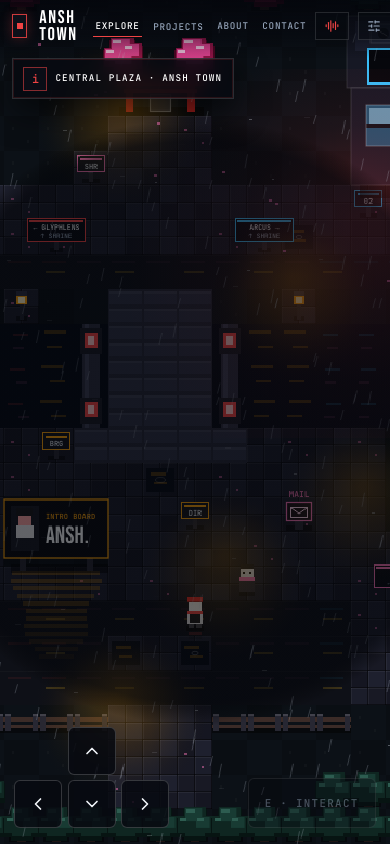
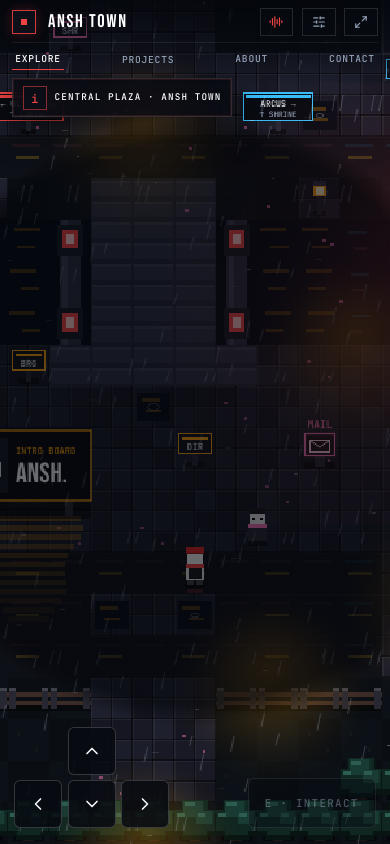
Before and after one commit to ansh1ndia/ansh1ndia.github.io, a plain HTML site: page index.html in a window 390 px wide. Drawn offline with nearby package versions, Linux system fonts and the light colour scheme; animation ran at ten frames a second.

Commit message:
fix(mobile): remove Android blue tap highlight, fix nav wrap, zoom to 300px

```diff
--- a/js/main.js
+++ b/js/main.js
@@ -52,10 +52,10 @@
       const aspect = ww / wh;
       let vw, vh;
       if (aspect < 1) {
-        vw = 360;
+        vw = 300;
         vh = Math.min(W.HEIGHT, Math.round(vw / aspect));
       } else {
-        vh = 340;
+        vh = 280;
         vw = Math.min(W.WIDTH, Math.round(vh * aspect));
       }
       canvas.width = vw;
--- a/style.css
+++ b/style.css
@@ -25,10 +25,11 @@ html, body {
   background: var(--bg);
   color: var(--text);
   font-family: var(--ff);
+  -webkit-tap-highlight-color: transparent;
 }
 
 a { text-decoration: none; color: inherit; }
-button { font-family: inherit; }
+button { font-family: inherit; -webkit-tap-highlight-color: transparent; }
 .red { color: var(--crimson); }
 
 /* ── Game Root & World Canvas ── */
@@ -41,6 +42,10 @@ button { font-family: inherit; }
   align-items: center;
   justify-content: center;
   overflow: hidden;
+  user-select: none;
+  -webkit-user-select: none;
+  -webkit-touch-callout: none;
+  touch-action: manipulation;
 }
 
 #cityCanvas {
@@ -818,20 +823,29 @@ button { font-family: inherit; }
   .hud-btn-lbl { display: none; }
   .hud-top {
     top: 0; left: 0; right: 0;
-    padding: .55rem .75rem .9rem;
-    gap: .4rem;
+    padding: .5rem .75rem .75rem;
+    gap: .35rem .5rem;
+    flex-wrap: wrap;
+  }
+  .hud-brand { order: 1; }
+  .hud-sys { order: 2; margin-left: auto; }
+  .hud-nav {
+    order: 3; width: 100%;
+    justify-content: space-between;
+    gap: .25rem;
+    padding-top: .25rem;
+    border-top: 1px solid rgba(255,255,255,.07);
   }
   .brand-name { font-size: 1.15rem; }
   .brand-loc { display: none; }
-  .hud-nav { gap: .55rem; }
-  .nav-pill { padding: .28rem .15rem; font-size: .58rem; letter-spacing: .08em; }
+  .nav-pill { padding: .28rem .2rem; font-size: .6rem; letter-spacing: .08em; }
   .nav-pill span { display: none; }
 
-  /* Keep [i] info neatly tucked under top nav on phones, collapsed by default so controls stay clear */
+  /* Keep [i] info neatly tucked under 2-row top nav on phones, collapsed by default */
   .hud-context {
-    top: 3.6rem; bottom: auto; left: .75rem;
+    top: 4.85rem; bottom: auto; left: .75rem;
     width: auto; max-width: calc(100vw - 1.5rem);
-    padding: .42rem .65rem;
+    padding: .38rem .6rem;
     clip-path: none;
     pointer-events: auto;
   }
```
